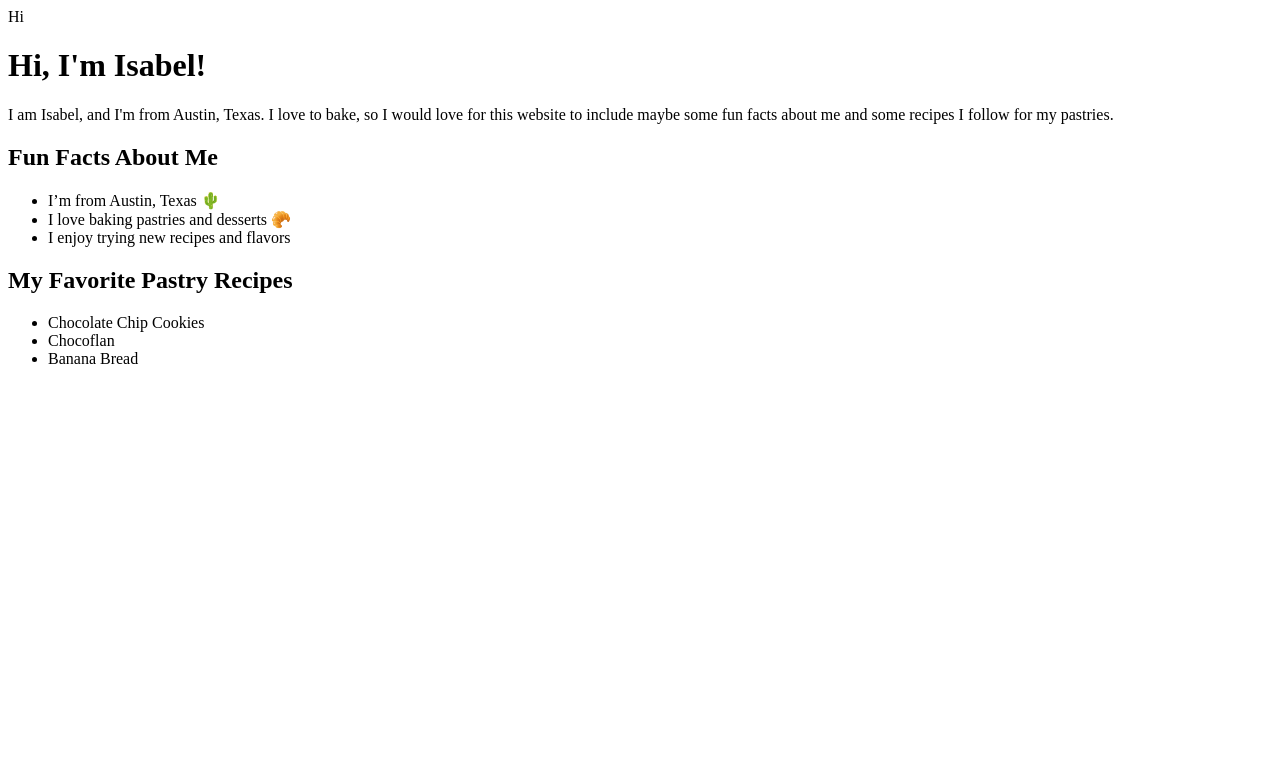
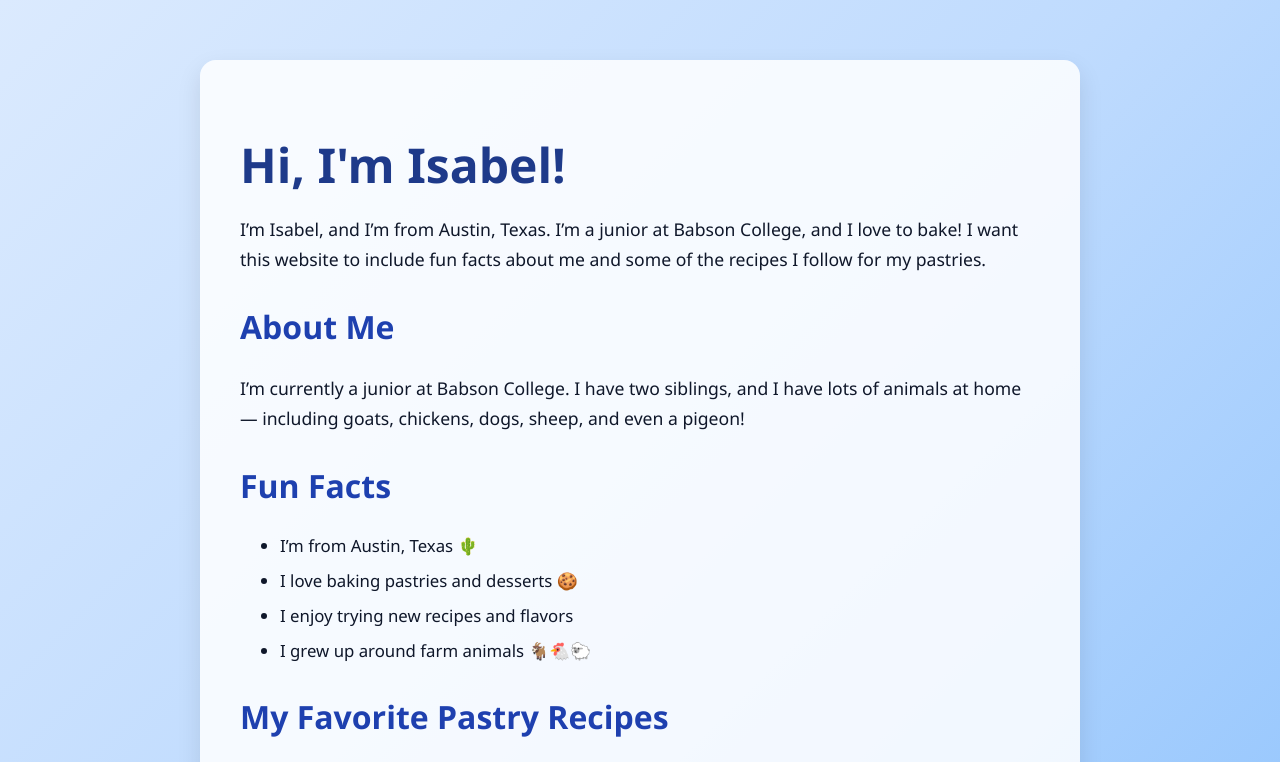
Before and after one commit to Capetill0/Capetill0.github.io, a plain HTML site: page index.html in a window 1280 px wide. Shown: the top 762 px of the page. Drawn offline with Linux system fonts and the light colour scheme.

Commit message:
Updated Using AI

```diff
--- a/index.html
+++ b/index.html
@@ -1,23 +1,73 @@
-Hi
 <!DOCTYPE html>
 <html lang="en">
 <head>
   <meta charset="UTF-8">
   <title>About Me - Isabel</title>
+  <style>
+    body {
+      margin: 0;
+      font-family: "Segoe UI", Arial, sans-serif;
+      background: linear-gradient(135deg, #dbeafe, #bfdbfe, #93c5fd);
+      color: #0f172a;
+    }
+
+    .container {
+      max-width: 800px;
+      margin: 60px auto;
+      padding: 40px;
+      background-color: rgba(255, 255, 255, 0.85);
+      border-radius: 16px;
+      box-shadow: 0 10px 25px rgba(0, 0, 0, 0.1);
+    }
+
+    h1 {
+      font-size: 3rem;
+      color: #1e3a8a;
+      margin-bottom: 10px;
+    }
+
+    h2 {
+      font-size: 2rem;
+      color: #1e40af;
+      margin-top: 30px;
+    }
+
+    p {
+      font-size: 1.1rem;
+      line-height: 1.7;
+    }
+
+    ul {
+      font-size: 1.05rem;
+      line-height: 1.6;
+    }
+
+    li {
+      margin-bottom: 8px;
+    }
+  </style>
 </head>
 <body>
+  <div class="container">
     <h1>Hi, I'm Isabel!</h1>
 
     <p>
-    I am Isabel, and I'm from Austin, Texas. I love to bake, so I would love for this website
-    to include maybe some fun facts about me and some recipes I follow for my pastries.
+      I’m Isabel, and I’m from Austin, Texas. I’m a junior at Babson College, and I love to bake!
+      I want this website to include fun facts about me and some of the recipes I follow for my pastries.
     </p>
 
-  <h2>Fun Facts About Me</h2>
+    <h2>About Me</h2>
+    <p>
+      I’m currently a junior at Babson College. I have two siblings, and I have lots of animals at home —
+      including goats, chickens, dogs, sheep, and even a pigeon!
+    </p>
+
+    <h2>Fun Facts</h2>
     <ul>
       <li>I’m from Austin, Texas 🌵</li>
-    <li>I love baking pastries and desserts 🥐</li>
+      <li>I love baking pastries and desserts 🍪</li>
       <li>I enjoy trying new recipes and flavors</li>
+      <li>I grew up around farm animals 🐐🐔🐑</li>
     </ul>
 
     <h2>My Favorite Pastry Recipes</h2>
@@ -26,5 +76,6 @@ Hi
       <li>Chocoflan</li>
       <li>Banana Bread</li>
     </ul>
+  </div>
 </body>
 </html>
```
Also changed, not shown: 1 other file. Lines whose indentation alone changed are shown as unchanged.
